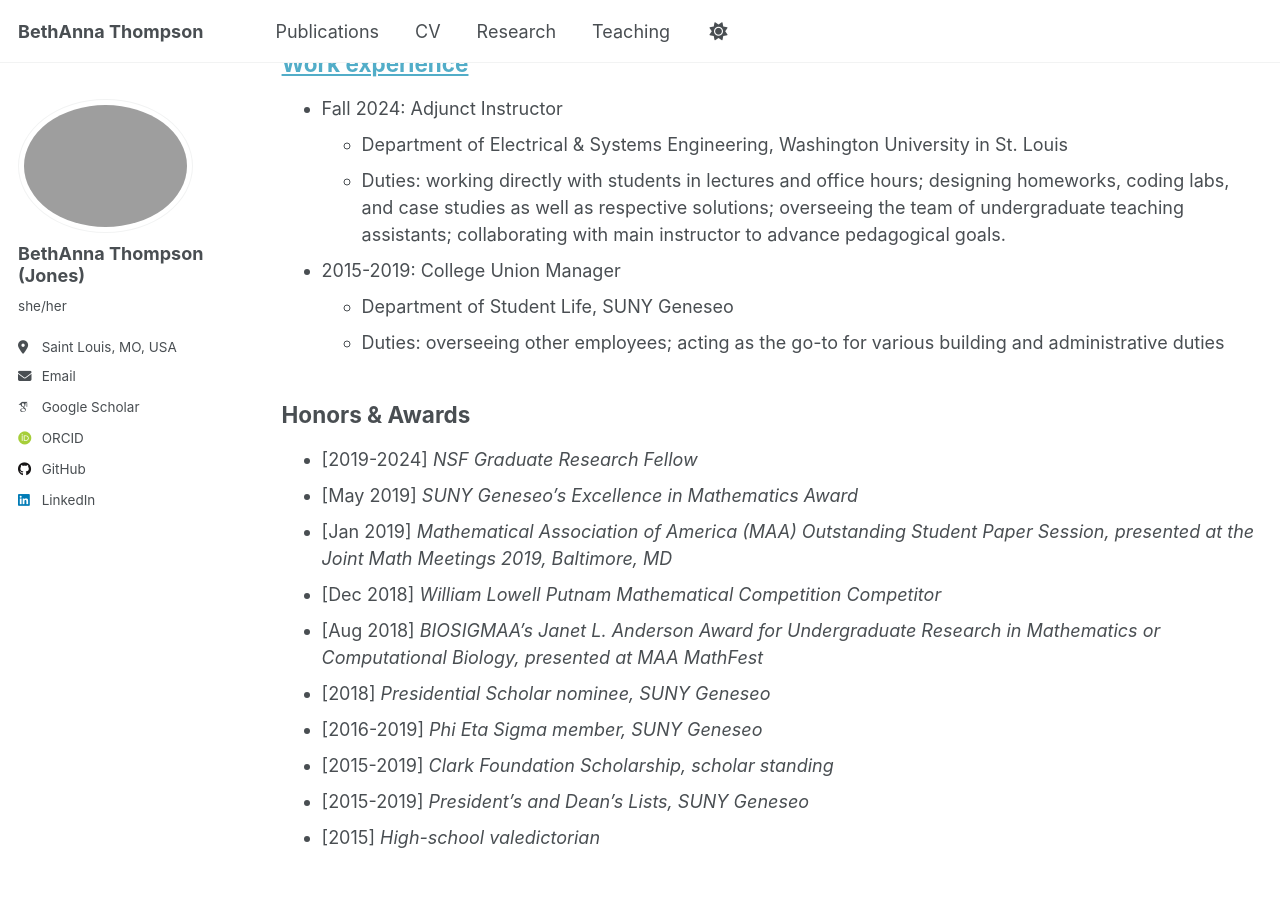
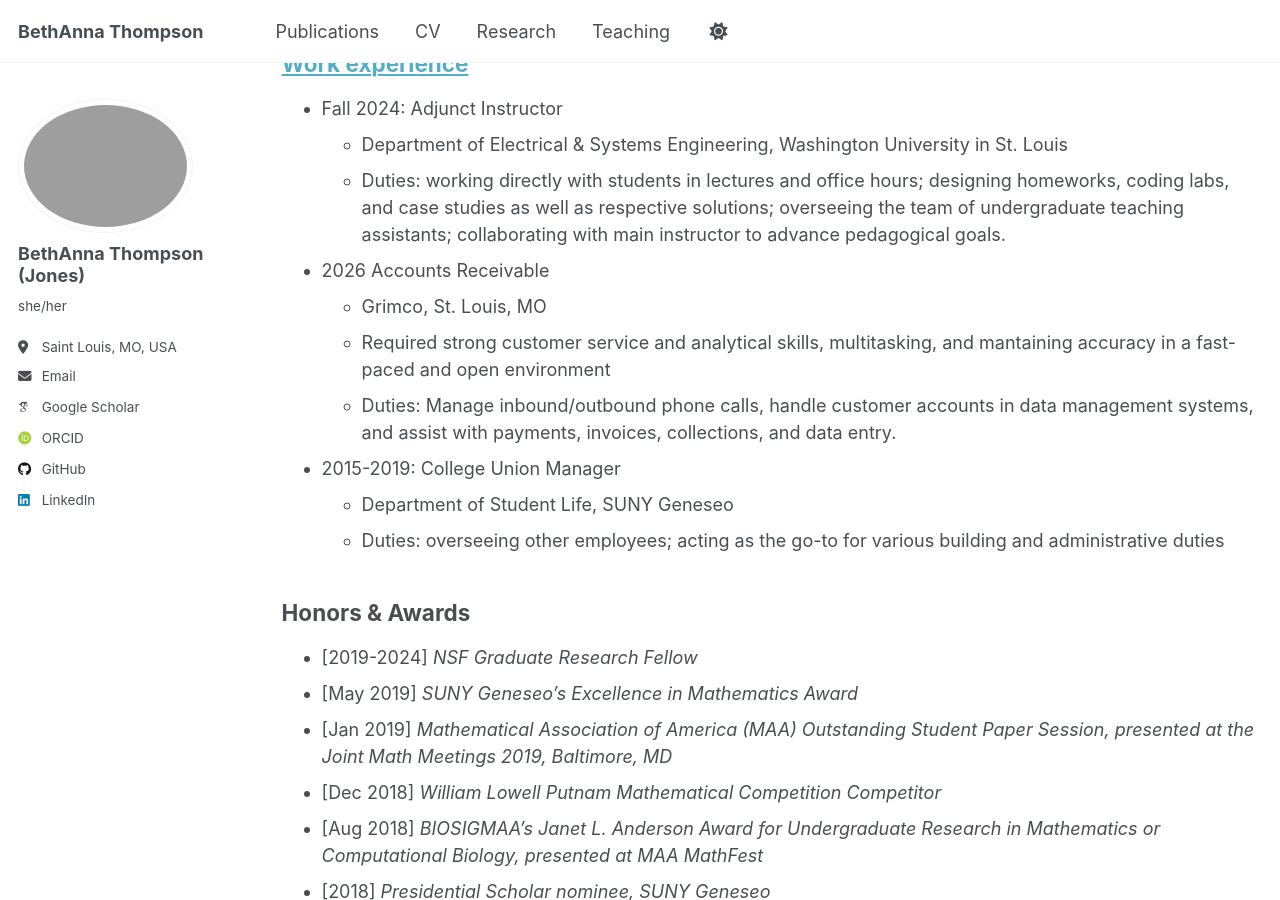
Before and after one commit to BethAnna/BethAnna.github.io, a Jekyll site: the page built from _pages/cv.md, in a window 1280 px wide and 900 px high, scrolled down 2092 px. Built offline with Jekyll 4.4.1, drawn with Linux system fonts in a browser that asks for light colours; some web fonts are replaced; a script that is not in the unit is left out.

Commit message:
Update cv.md
Added Grimco

```diff
--- a/_pages/cv.md
+++ b/_pages/cv.md
@@ -73,9 +73,15 @@ Jones, B., & Schwamb, A. (2024, November 13). [_Engineering the Future: Engineer
   * Department of Electrical & Systems Engineering, Washington University in St. Louis
   * Duties: working directly with students in lectures and office hours; designing homeworks, coding labs, and case studies as well as respective solutions; overseeing the team of undergraduate teaching assistants; collaborating with main instructor to advance pedagogical goals.
 
+* 2026 Accounts Receivable
+  * Grimco, St. Louis, MO
+  * Required strong customer service and analytical skills, multitasking, and mantaining accuracy in a fast-paced and open environment
+  * Duties: Manage inbound/outbound phone calls, handle customer accounts in data management systems, and assist with payments, invoices, collections, and data entry.
+
 * 2015-2019: College Union Manager
   * Department of Student Life, SUNY Geneseo
   * Duties: overseeing other employees; acting as the go-to for various building and administrative duties
+
 
 
 ## Honors & Awards {#awards}
```
